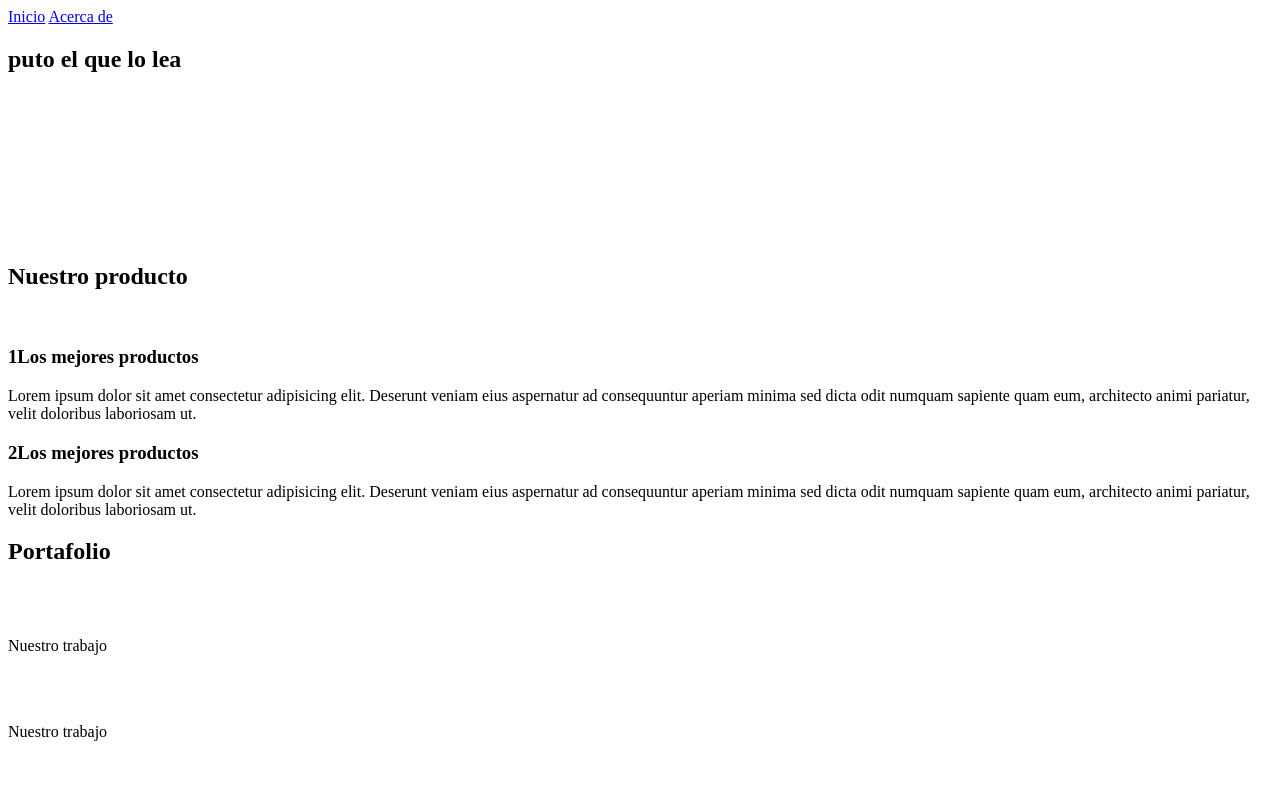
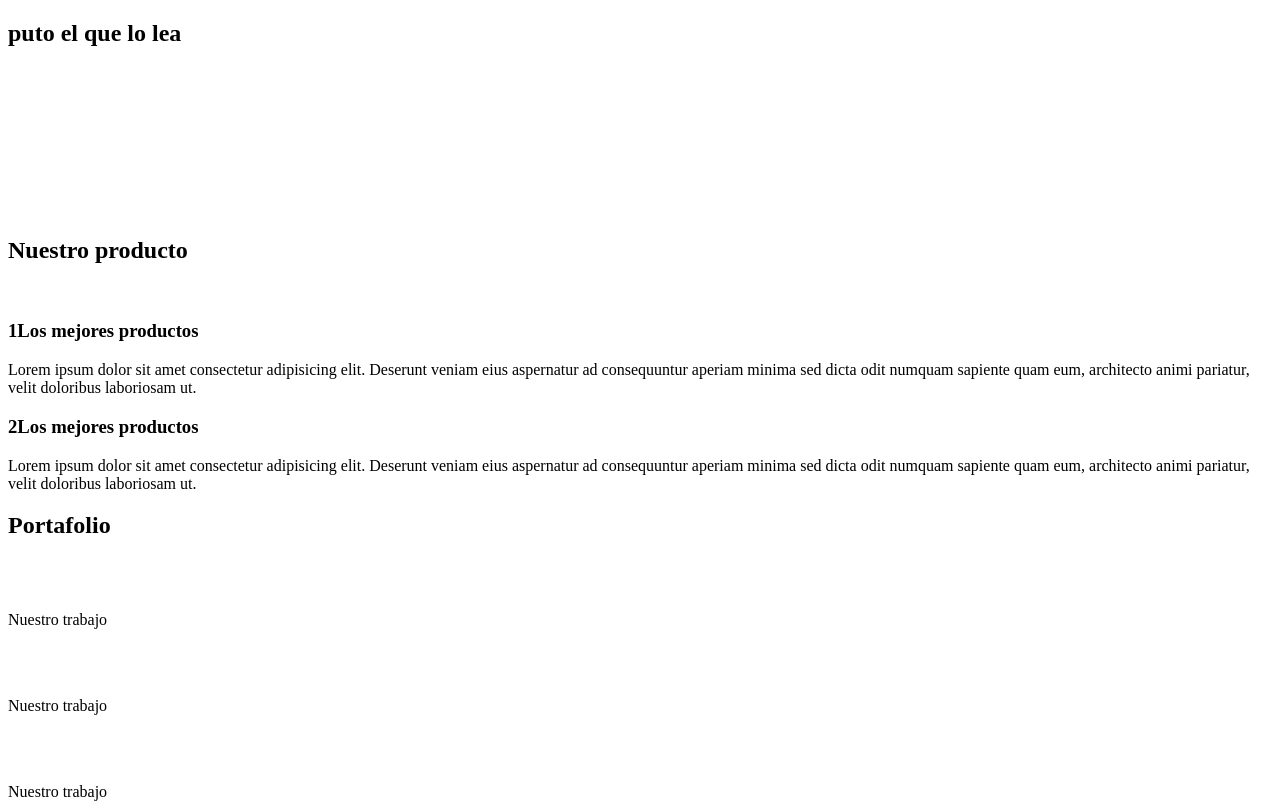
Before and after one commit to fert2998/lucky16, a plain HTML site: page index.html in a window 1280 px wide. Shown: the top 804 px of the page. Drawn offline with Linux system fonts and the light colour scheme.

Commit message:
Update index.html

```diff
--- a/index.html
+++ b/index.html
@@ -1,12 +1,5 @@
 <!DOCTYPE html>
 <html lang="es">
-
-
-<body>
-    <header>
-        <nav>
-            <a href="#">Inicio</a>
-            <a href="#">Acerca de</a>
 
             <h2>puto el que lo lea</h2>
         </section>
```
